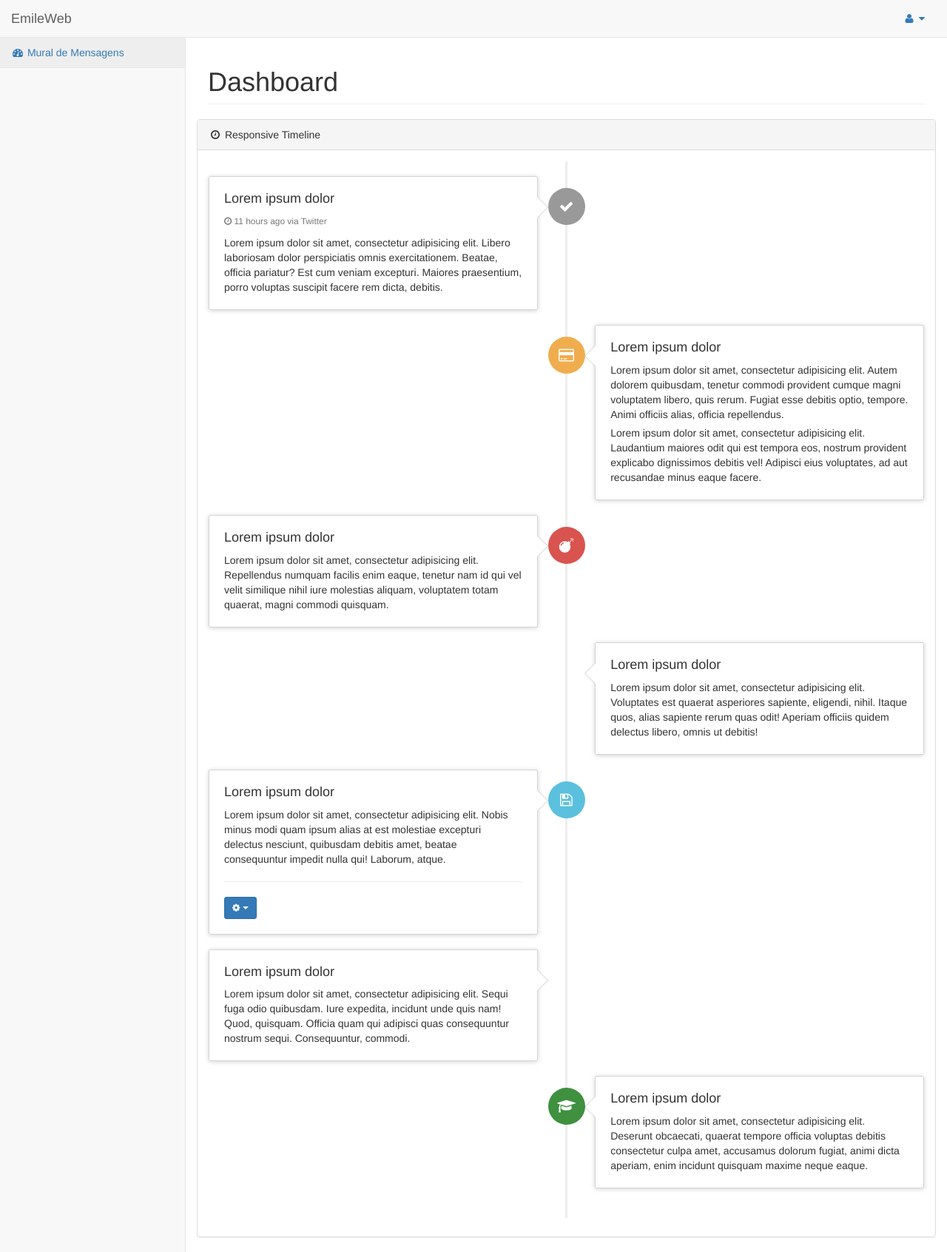
After one commit to EliakinCosta/emile-web, a Django app: page /wall_messages_list/ in a window 1280 px wide. The commit adds this page. Shown: the whole page at 74% size. Run offline with Django 3.2, Linux system fonts and the light colour scheme; style sheets or scripts are compiled from the project's sources; some libraries are stand-ins or nearby versions.

Commit message:
Mockup do mural de mensagens

```diff
--- a/EmileWeb/administracao/templates/administracao/base.html
+++ b/EmileWeb/administracao/templates/administracao/base.html
@@ -73,7 +73,7 @@
                 <div class="sidebar-nav navbar-collapse">
                     <ul class="nav" id="side-menu">
                         <li>
-                            <a href="index.html"><i class="fa fa-dashboard fa-fw"></i> Mural de Mensagens</a>
+                            <a href="{% url 'administracao:wall_messages_list' %}"><i class="fa fa-dashboard fa-fw"></i> Mural de Mensagens</a>
                         </li>
                     </ul>
                 </div>
--- /dev/null
+++ b/EmileWeb/administracao/templates/administracao/wall_messages_list.html
@@ -0,0 +1,116 @@
+{% extends 'administracao/base.html' %}
+{% block content %}
+
+<div class="panel panel-default">
+    <div class="panel-heading">
+        <i class="fa fa-clock-o fa-fw"></i> Responsive Timeline
+    </div>
+    <!-- /.panel-heading -->
+    <div class="panel-body">
+        <ul class="timeline">
+            <li>
+                <div class="timeline-badge"><i class="fa fa-check"></i>
+                </div>
+                <div class="timeline-panel">
+                    <div class="timeline-heading">
+                        <h4 class="timeline-title">Lorem ipsum dolor</h4>
+                        <p><small class="text-muted"><i class="fa fa-clock-o"></i> 11 hours ago via Twitter</small>
+                        </p>
+                    </div>
+                    <div class="timeline-body">
+                        <p>Lorem ipsum dolor sit amet, consectetur adipisicing elit. Libero laboriosam dolor perspiciatis omnis exercitationem. Beatae, officia pariatur? Est cum veniam excepturi. Maiores praesentium, porro voluptas suscipit facere rem dicta, debitis.</p>
+                    </div>
+                </div>
+            </li>
+            <li class="timeline-inverted">
+                <div class="timeline-badge warning"><i class="fa fa-credit-card"></i>
+                </div>
+                <div class="timeline-panel">
+                    <div class="timeline-heading">
+                        <h4 class="timeline-title">Lorem ipsum dolor</h4>
+                    </div>
+                    <div class="timeline-body">
+                        <p>Lorem ipsum dolor sit amet, consectetur adipisicing elit. Autem dolorem quibusdam, tenetur commodi provident cumque magni voluptatem libero, quis rerum. Fugiat esse debitis optio, tempore. Animi officiis alias, officia repellendus.</p>
+                        <p>Lorem ipsum dolor sit amet, consectetur adipisicing elit. Laudantium maiores odit qui est tempora eos, nostrum provident explicabo dignissimos debitis vel! Adipisci eius voluptates, ad aut recusandae minus eaque facere.</p>
+                    </div>
+                </div>
+            </li>
+            <li>
+                <div class="timeline-badge danger"><i class="fa fa-bomb"></i>
+                </div>
+                <div class="timeline-panel">
+                    <div class="timeline-heading">
+                        <h4 class="timeline-title">Lorem ipsum dolor</h4>
+                    </div>
+                    <div class="timeline-body">
+                        <p>Lorem ipsum dolor sit amet, consectetur adipisicing elit. Repellendus numquam facilis enim eaque, tenetur nam id qui vel velit similique nihil iure molestias aliquam, voluptatem totam quaerat, magni commodi quisquam.</p>
+                    </div>
+                </div>
+            </li>
+            <li class="timeline-inverted">
+                <div class="timeline-panel">
+                    <div class="timeline-heading">
+                        <h4 class="timeline-title">Lorem ipsum dolor</h4>
+                    </div>
+                    <div class="timeline-body">
+                        <p>Lorem ipsum dolor sit amet, consectetur adipisicing elit. Voluptates est quaerat asperiores sapiente, eligendi, nihil. Itaque quos, alias sapiente rerum quas odit! Aperiam officiis quidem delectus libero, omnis ut debitis!</p>
+                    </div>
+                </div>
+            </li>
+            <li>
+                <div class="timeline-badge info"><i class="fa fa-save"></i>
+                </div>
+                <div class="timeline-panel">
+                    <div class="timeline-heading">
+                        <h4 class="timeline-title">Lorem ipsum dolor</h4>
+                    </div>
+                    <div class="timeline-body">
+                        <p>Lorem ipsum dolor sit amet, consectetur adipisicing elit. Nobis minus modi quam ipsum alias at est molestiae excepturi delectus nesciunt, quibusdam debitis amet, beatae consequuntur impedit nulla qui! Laborum, atque.</p>
+                        <hr>
+                        <div class="btn-group">
+                            <button type="button" class="btn btn-primary btn-sm dropdown-toggle" data-toggle="dropdown">
+                                <i class="fa fa-gear"></i> <span class="caret"></span>
+                            </button>
+                            <ul class="dropdown-menu" role="menu">
+                                <li><a href="#">Action</a>
+                                </li>
+                                <li><a href="#">Another action</a>
+                                </li>
+                                <li><a href="#">Something else here</a>
+                                </li>
+                                <li class="divider"></li>
+                                <li><a href="#">Separated link</a>
+                                </li>
+                            </ul>
+                        </div>
+                    </div>
+                </div>
+            </li>
+            <li>
+                <div class="timeline-panel">
+                    <div class="timeline-heading">
+                        <h4 class="timeline-title">Lorem ipsum dolor</h4>
+                    </div>
+                    <div class="timeline-body">
+                        <p>Lorem ipsum dolor sit amet, consectetur adipisicing elit. Sequi fuga odio quibusdam. Iure expedita, incidunt unde quis nam! Quod, quisquam. Officia quam qui adipisci quas consequuntur nostrum sequi. Consequuntur, commodi.</p>
+                    </div>
+                </div>
+            </li>
+            <li class="timeline-inverted">
+                <div class="timeline-badge success"><i class="fa fa-graduation-cap"></i>
+                </div>
+                <div class="timeline-panel">
+                    <div class="timeline-heading">
+                        <h4 class="timeline-title">Lorem ipsum dolor</h4>
+                    </div>
+                    <div class="timeline-body">
+                        <p>Lorem ipsum dolor sit amet, consectetur adipisicing elit. Deserunt obcaecati, quaerat tempore officia voluptas debitis consectetur culpa amet, accusamus dolorum fugiat, animi dicta aperiam, enim incidunt quisquam maxime neque eaque.</p>
+                    </div>
+                </div>
+            </li>
+        </ul>
+    </div>
+    <!-- /.panel-body -->
+</div>
+
+{% endblock %}
--- a/EmileWeb/administracao/urls.py
+++ b/EmileWeb/administracao/urls.py
@@ -8,4 +8,5 @@
 
 urlpatterns = [
     url(r'^home/$', views.home, name='home'),
+    url(r'^wall_messages_list/$', views.wall_messages_list, name='wall_messages_list'),
 ]
--- a/EmileWeb/administracao/views.py
+++ b/EmileWeb/administracao/views.py
@@ -1,6 +1,11 @@
 from django.shortcuts import render
+
 
 # Create your views here.
 
 def home(request):
     return render(request, 'administracao/base.html', {})
+
+
+def wall_messages_list(request):
+    return render(request, 'administracao/wall_messages_list.html', {})
```
